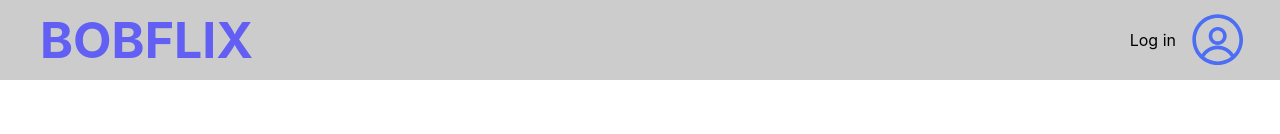
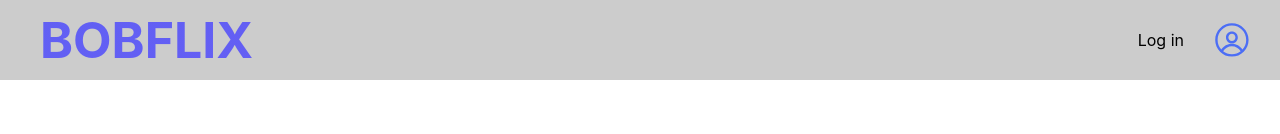
Before and after one commit to spectraldesign/bobflix-frontend, a React (Vite) app: page /register in a window 1280 px wide. Shown: the top 134 px of the page. Built offline with nearby package versions, Linux system fonts and the light colour scheme.

Commit message:
Fix avatar display and background cover

```diff
--- a/src/api/Bobflix.ts
+++ b/src/api/Bobflix.ts
@@ -39,7 +39,8 @@ export type UserType = {
     email: string,
     userName: string,
     avgRating: number,
-    favouriteMovies: MovieType[]
+    favouriteMovies: MovieType[],
+    imgUrl: string
 }
 
 export type FavouriteToggleType = {
@@ -135,7 +136,7 @@ export class BobflixAPI {
     }
 
     static async setAvatar(avatar: string): Promise<ApiResponse<undefined>> {
-        const response = await customAxios.put<ApiResponse<undefined>>('/users/avatar', { avatar });
+        const response = await customAxios.put<ApiResponse<undefined>>('/users/avatar', { imgUrl: avatar });
         return response.data;
     }
 
--- a/src/components/Header.tsx
+++ b/src/components/Header.tsx
@@ -52,10 +52,11 @@ export default function Header() {
                 <Avatar
                     className="header-avatar"
                     variant="transparent"
-                    radius="xs"
-                    size="xl"
+                    radius="xl"
+                    size="lg"
                     mr={20}
-                    src=""
+                    ml={20}
+                    src={user?.imgUrl ?? ''}
                     color="indigo"
                     onClick={() => {
                         setSearch('');
--- a/src/components/styles/Header.css
+++ b/src/components/styles/Header.css
@@ -14,8 +14,19 @@
     cursor: pointer;
     transform: scale(1);
     transition: all 0.3s ease;
+    overflow: hidden;
 }
+
+
 
 .header-avatar:hover {
     transform: scale(1.1);
 }
+
+
+.coverimage {
+    width: 100%;
+    height: 200px;
+    object-fit: fill;
+    filter: blur(100px);
+}
--- a/src/pages/Profile.tsx
+++ b/src/pages/Profile.tsx
@@ -5,9 +5,10 @@ import { useNavigate } from "react-router-dom"
 import { JwtContext } from "../App"
 import { BobflixAPI, UserType } from "../api/Bobflix"
 import LoadingComponent from "../components/LoadingComponent"
-
+import "../components/styles/Header.css"
 export default function Profile() {
-    const [file, setFile] = useState<File | null>(null)
+    const [profileImage, setProfileImage] = useState<File | null>(null)
+    const [coverImage, setCoverImage] = useState<File | null>(null)
     const [user, setUser] = useState(null as UserType | null)
     const [loading, setLoading] = useState(true)
     const { setJwt } = useContext(JwtContext)
@@ -55,10 +56,10 @@ export default function Profile() {
     }, [user, navigate])
 
     useEffect(() => {
-        if (file) {
-            console.log(file)
+        if (profileImage) {
+            console.log(profileImage)
             const reader = new FileReader()
-            reader.readAsDataURL(file)
+            reader.readAsDataURL(profileImage)
             reader.onload = () => {
                 BobflixAPI.setAvatar(reader.result as string).then((res) => {
                     if (res.success) {
@@ -70,20 +71,11 @@ export default function Profile() {
                     }
                 })
             }
-            /*
-            BobflixAPI.uploadAvatar(formData).then((res) => {
-                if (res.success) {
-                    setUser(res.data)
-                }
-                else {
-                    toast.error(res.errorMessage)
-                }
-            })
-            */
         }
 
-    }, [file])
+    }, [profileImage])
 
+    console.log(user?.imgUrl)
     return (
         <div className="main">
             <Flex
@@ -99,7 +91,10 @@ export default function Profile() {
                     loading ? <LoadingComponent /> :
                         user ?
                             <>
-                                <FileButton onChange={setFile} accept="image/png, image/jpeg">
+
+                                <img className="coverimage" src={user.imgUrl ?? ''} alt="cover"/>
+
+                                <FileButton onChange={setProfileImage} accept="image/png, image/jpeg">
                                     {(props) =>
                                         <Tooltip label="Change avatar" position="bottom" offset={-20}>
                                             <Avatar
@@ -107,7 +102,9 @@ export default function Profile() {
                                                 variant="transparent"
                                                 radius="xs"
                                                 size={150}
-                                                src=""
+                                                mb={20}
+                                                src={user.imgUrl ?? ''}
+                                                style={{ borderRadius: "50%" }}
                                                 color="indigo"
                                                 {...props}
                                             />
```
